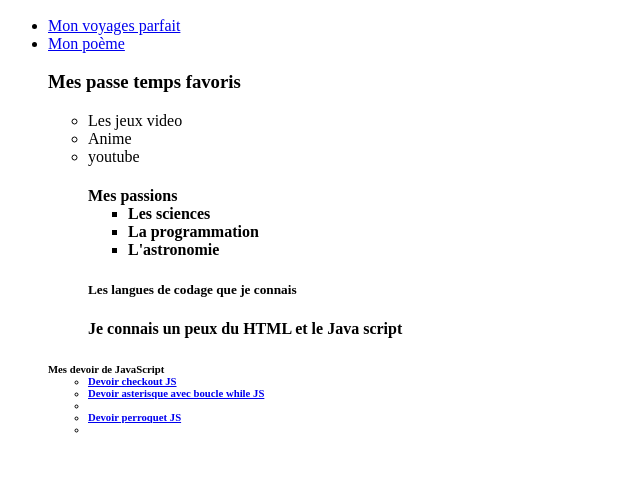
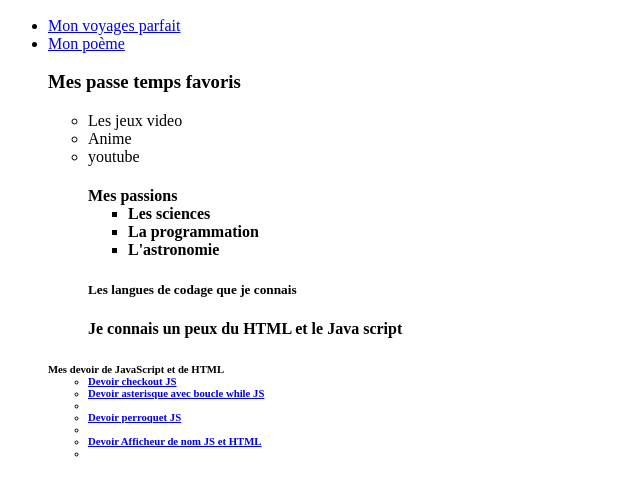
Before and after one commit to TomcatF-14/TomcatF-14.github.io, a plain HTML site: page index.html in a window 1280 px wide. Shown: the part 359-843 px from the top of the page, without its empty margins (0-640 px from the left). Before the commit the page ends 819 px from the top, so only its background shows below. Drawn offline with Linux system fonts and the light colour scheme.

Commit message:
Update index.html

```diff
--- a/index.html
+++ b/index.html
@@ -34,13 +34,14 @@
 
               </ul>
 
-              <h6> Mes devoir de JavaScript</6>
+              <h6> Mes devoir de JavaScript et de HTML</6>
 
               <ul>
 
                  <li><a href="Checkout.Java">Devoir checkout JS</a></li>
                  <li><a href="asterisque.Java">Devoir asterisque avec boucle while JS</a><li>
                  <li><a href="PerroquetCanadien.Java">Devoir perroquet JS</a><li>
+                 <li><a href="affichageNom.html">Devoir Afficheur de nom JS et HTML</a><li>
 
               </ul>
 
```
